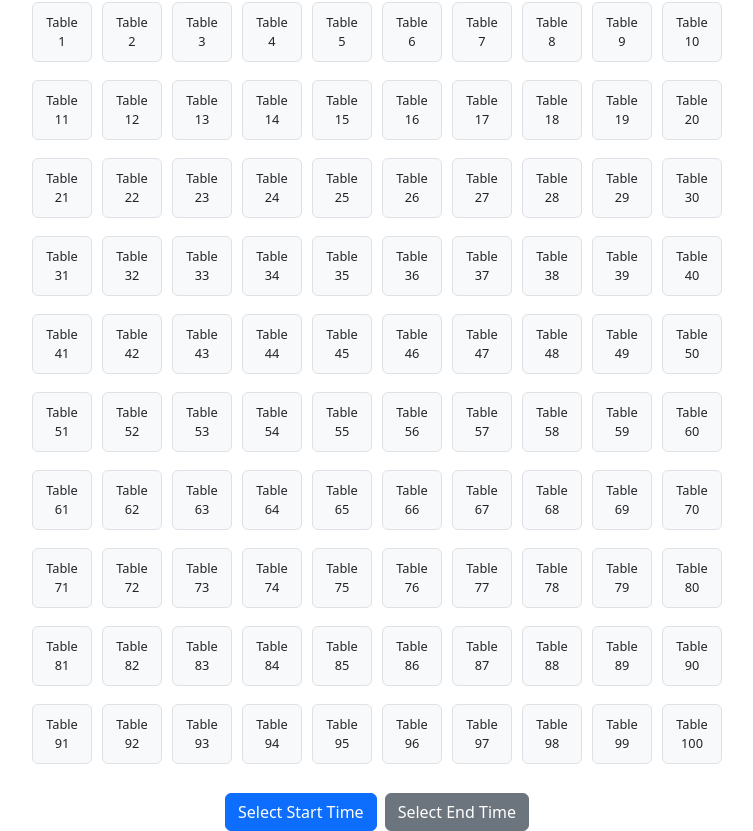
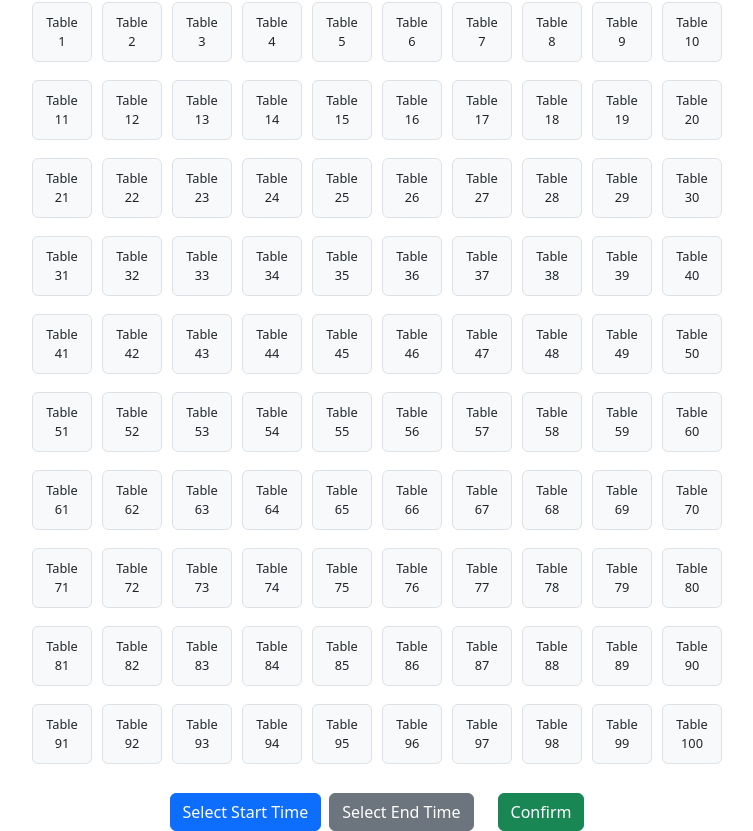
Before and after one commit to haro3535/Dev4AI, a React (Create React App) app in the folder frontend/: page / in a window 1280 px wide. Shown: the part 128-959 px from the top of the page, without its empty margins (263-1016 px from the left). Built offline with nearby package versions, Linux system fonts and the light colour scheme.

Commit message:
confirm button has been added

```diff
--- a/frontend/src/App.js
+++ b/frontend/src/App.js
@@ -128,21 +128,26 @@ function App() {
     const time = `${selectedHour}:${minute}`;
     if (isStartTime) {
       setStartTime(time);
+      setShowTimeModal(false);
     } else {
       setEndTime(time);
+      setShowTimeModal(false);
+  }
+  };
 
-      if (startTime && time) {
+  const confirmationWithPost = () => {
+    if (startTime && endTime) {
       const confirmed = window.confirm(
-          `Do you confirm the appointment for Table ${selectedTable} from ${startTime} to ${time}?`
+        `Do you confirm the appointment for Table ${selectedTable} from ${startTime} to ${endTime}?`
       );
       if (confirmed) {
         handlePostRequest();
       } else {
         resetSelection();
       }
+    } else {
+      alert("Please select start and end times!");
     }
-    }
-    setShowTimeModal(false);
   };
 
   const handleTimeSelection = (isStart) => {
@@ -269,6 +274,9 @@ function App() {
         <button className="btn btn-secondary ms-2" onClick={() => handleTimeSelection(false)}>
           Select End Time
         </button>
+        <button className="btn btn-success ms-4" onClick={confirmationWithPost}>
+          Confirm
+        </button>
       </div>
 
       {/* Time Selection Modal */}
```
Lines whose indentation alone changed are shown as unchanged.
